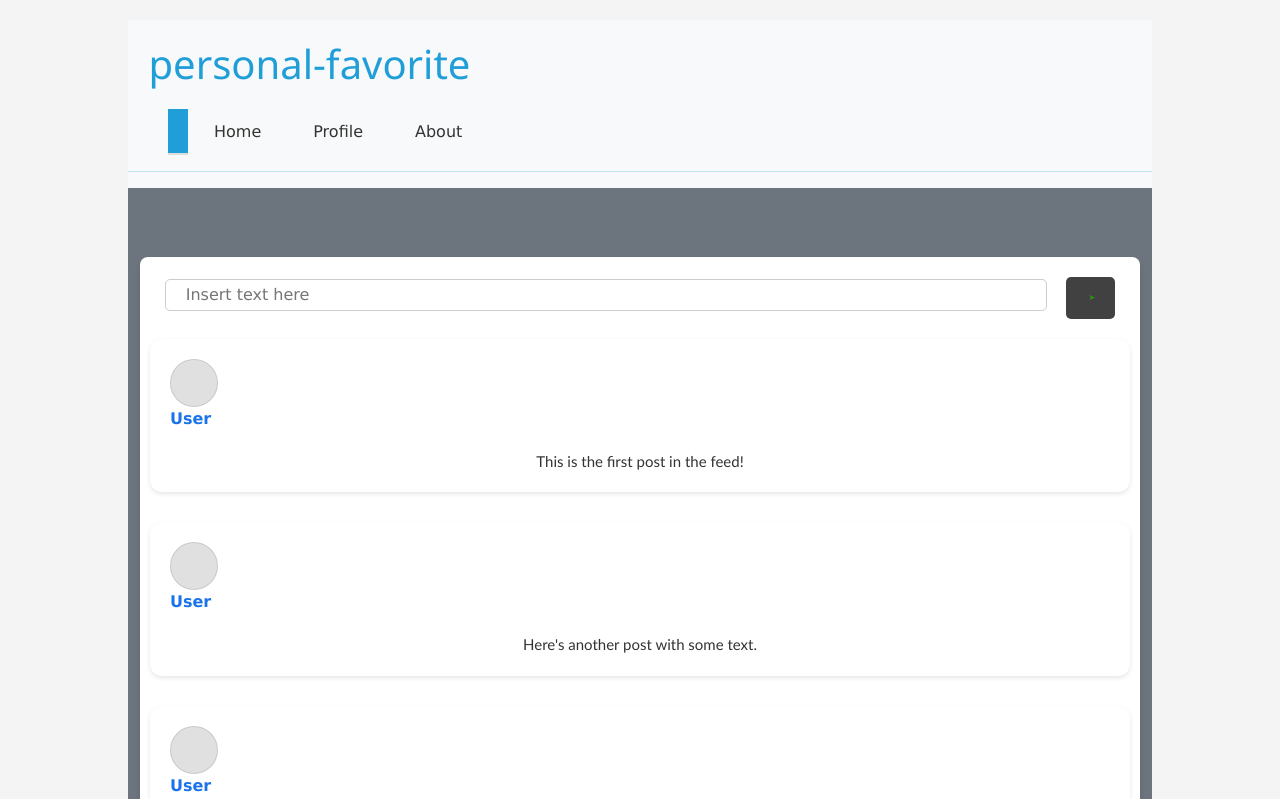
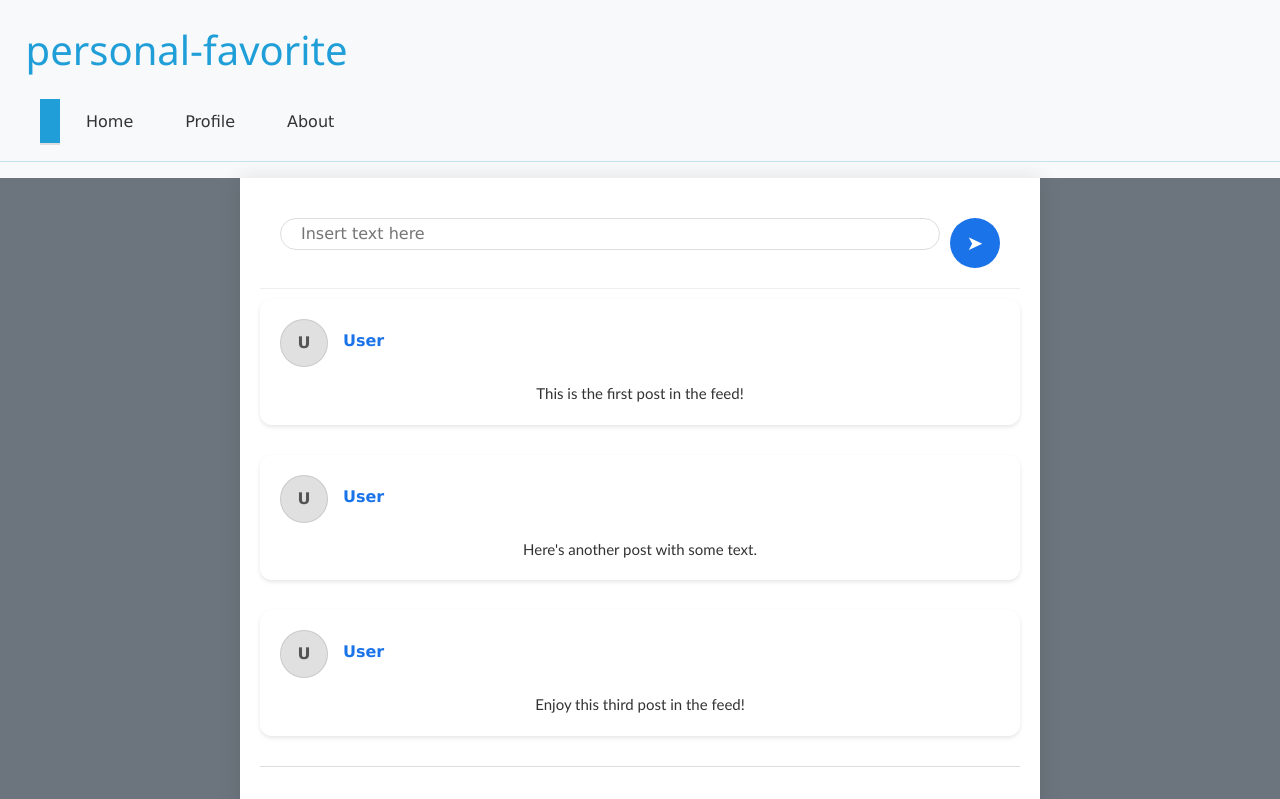
Before and after one commit to jakemay04/startup, a React (Vite) app: page /home in a window 1280 px wide. Shown: the top 799 px of the page. Built offline with nearby package versions, Linux system fonts and the light colour scheme.

Commit message:
styling adjustments

```diff
--- a/src/home/home.css
+++ b/src/home/home.css
@@ -1,10 +1,20 @@
 body {
   margin: 0;
+  padding: 0;
   font-family: Arial, sans-serif;
   background-color: #f4f4f4;
+  min-height: 100vh;
+  width: 100%;
+}
+
+main.container-fluid {
+  min-height: 100vh;
+  width: 100%;
+  margin: 0;
+  padding: 0;
   display: flex;
   justify-content: center;
-  padding: 20px;
+  background-color: #f8f9fa;
 }
 
 h1 {
@@ -12,54 +22,73 @@ h1 {
     font-family: 'Segoe UI', Tahoma, Geneva, Verdana, sans-serif;
 }
 
+.post-input-form {
+  display: flex;
+  gap: 10px;
+  padding: 20px;
+  background-color: white;
+  border-bottom: 1px solid #eee;
+  position: sticky;
+  top: 0;
+  z-index: 1000;
+}
+
 .postinput {
-  width: 90%;
-  height: 15px;
+  flex: 1;
+  height: 20px;
   padding: 15px 20px;
-  margin: 1%;
-  border: 1px solid #ccc;
-  border-radius: 5px;
+  border: 1px solid #ddd;
+  border-radius: 25px;
   font-size: 16px;
-  transition: border-color 0.3s ease;
+  transition: all 0.3s ease;
   text-align: left;
 }
 
+.postinput:focus {
+  outline: none;
+  border-color: #1a73e8;
+  box-shadow: 0 0 0 2px rgba(26, 115, 232, 0.2);
+}
+
 .send-button {
-  width: 5%;
-  padding: 15px 20px;
-  margin: 1%;
-  background-color: #424141;
-  color: #299613;
+  width: 50px;
+  height: 50px;
+  padding: 0;
+  background-color: #1a73e8;
+  color: white;
   border: none;
-  border-radius: 5px;
-  font-size: 8px;
+  border-radius: 25px;
+  font-size: 20px;
   cursor: pointer;
-  transition: background-color 0.3s ease;
-  text-align: right;
+  transition: all 0.3s ease;
+  display: flex;
+  align-items: center;
+  justify-content: center;
+}
+
+.send-button:hover {
+  background-color: #1557b0;
+  transform: scale(1.05);
 }
 
 .feed-container {
   display: flex;
   flex-direction: column;
-  column-count: 2;
   gap: 20px;
-  width: 80vw;
-  height: 80%;
-  max-width: 1000px;
-  margin: 1%;
-  padding: 10px;
-  background-color: #fff;
-  border-radius: 8px;
-  box-shadow: 0 4px 6px rgba(0, 0, 0, 0.1);
+  width: 100%;
+  max-width: 800px;
+  min-height: 100vh;
+  margin: 0 auto;
+  padding: 20px;
+  background-color: white;
+  box-shadow: 0 0 20px rgba(0, 0, 0, 0.1);
 }
 
-.card {
+.feed-item-profile {
   display: flex;
+  flex-direction: column;
   width: 100%;
-  max-width: 400px;
-  border: 1px solid #ccc;
-  background-color: white;
-  margin-bottom: 20px;
+  gap: 15px;
 }
 
 .post-card {
--- a/src/home/home.jsx
+++ b/src/home/home.jsx
@@ -4,8 +4,8 @@ import './home.css';
 const PostCard = ({ post }) => {
   return (
     <div className="post-card">
-      <div className="profile-pic"></div>
       <div className="profile-info">
+        <div className="profile-pic">U</div>
         <div className="username">User</div>
       </div>
       <p>{post.content}</p>
```
